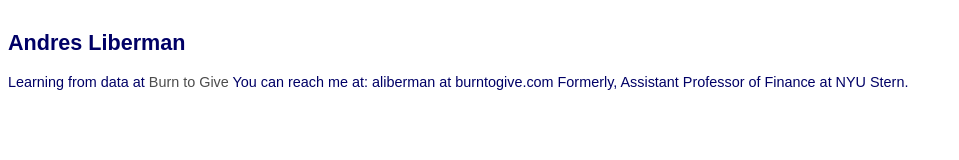
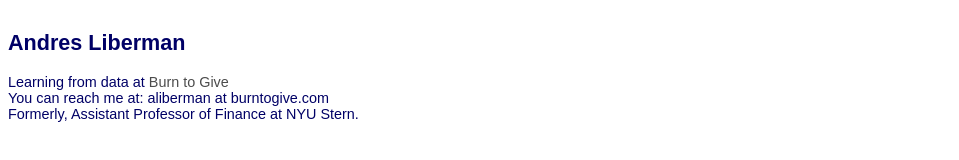
Before and after one commit to andreslib/andres_website, a plain HTML site: page home.html in a window 1280 px wide. Shown: the whole page, without its empty margins (0-959 px from the left). Drawn offline with Linux system fonts and the light colour scheme.

Commit message:
new home

```diff
--- a/home.html
+++ b/home.html
@@ -55,9 +55,9 @@ a:active {color:#4c4c4c;text-decoration:none;}
 <h2>Andres Liberman</h2>
 
 <p>Learning from data at <a href="https://www.burntogive.com/"
-target="_blank"> Burn to Give </a>
+	target="_blank"> Burn to Give </a> <br>
 You can reach me at:
-aliberman at burntogive.com
+aliberman at burntogive.com <br>
 Formerly, Assistant Professor of Finance at NYU Stern.
 </p>
 
```
Also changed, not shown: 1 other file.
